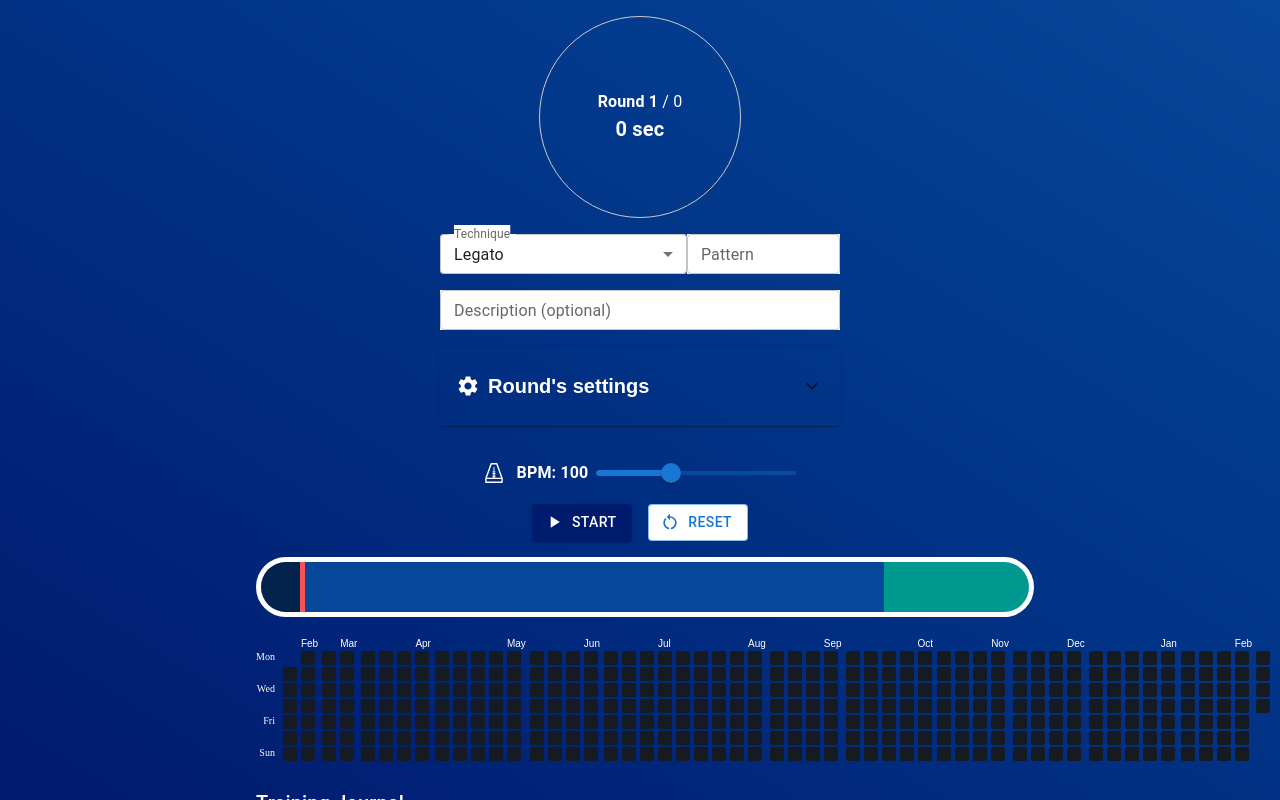
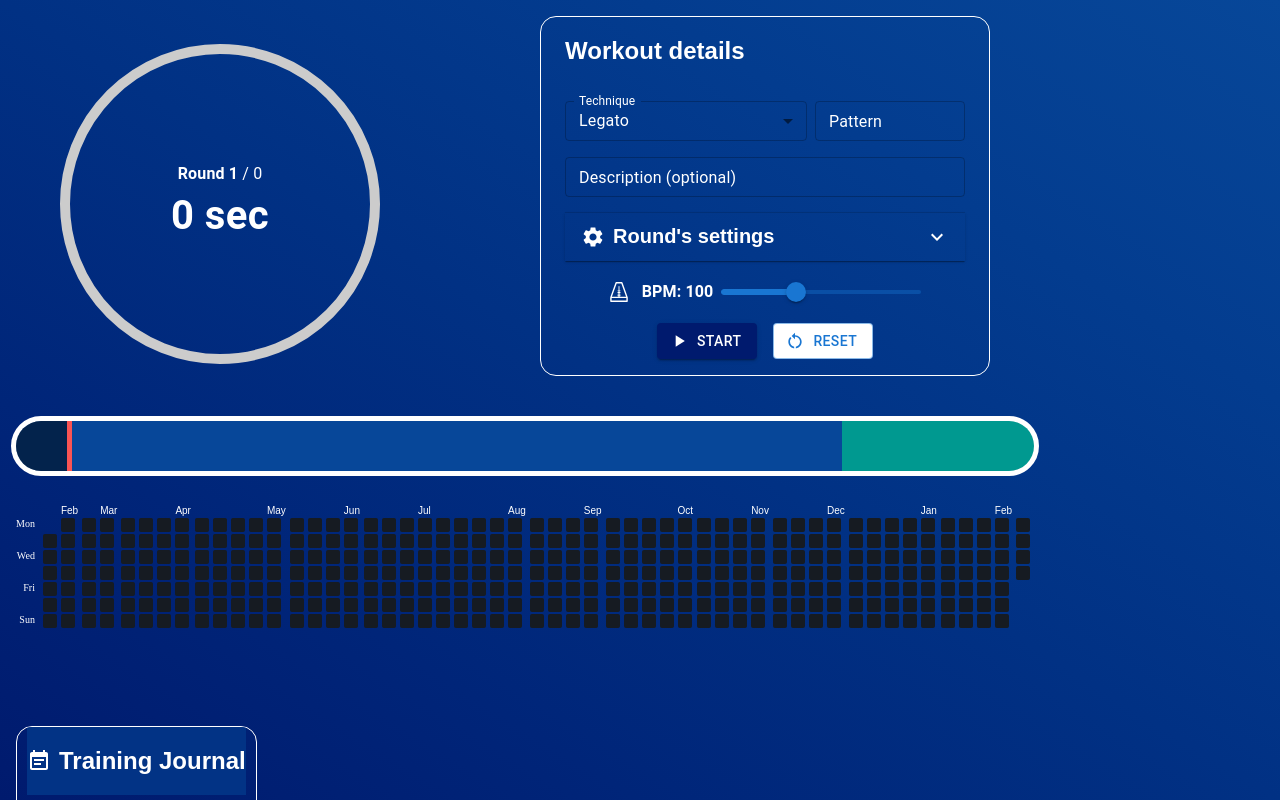
Before and after one commit to tsknoff/interval_timer, a React (Vite) app: page / in a window 1280 px wide. Built offline with nearby package versions, Linux system fonts and the light colour scheme.

Commit message:
layout improvements

```diff
--- a/src/App.tsx
+++ b/src/App.tsx
@@ -18,6 +18,7 @@ import {
 } from "@mui/material";
 import PlayArrowIcon from "@mui/icons-material/PlayArrow";
 import RestartAltIcon from "@mui/icons-material/RestartAlt";
+import EventNoteIcon from "@mui/icons-material/EventNote";
 
 import { TimerItem } from "./dataFlow/TimerListModel";
 import { RoundListModel } from "./dataFlow/RoundListModel";
@@ -214,23 +215,83 @@ export const App: React.FC = () => {
         overflow: "auto",
       }}
     >
-      <Box sx={{ width: "60vw", padding: "1rem", marginBottom: "2rem" }}>
-        <Box sx={{ marginBottom: "1rem" }}>
+      <Box
+        sx={{
+          padding: "1rem",
+          marginBottom: "2rem",
+          display: "flex",
+          flexDirection: "row",
+          gap: 10,
+          flexWrap: "wrap-reverse",
+        }}
+      >
+        {/* Journal */}
+        <Box
+          style={{
+            color: "white",
+            display: "flex",
+            flexDirection: "column",
+            alignItems: "center",
+            fontFamily: "sans-serif",
+            border: "1px solid white",
+            borderRadius: 16,
+            height: "calc(100vh - 10rem)",
+            overflowY: "scroll",
+            gap: 10,
+            padding: 10,
+            paddingTop: 0,
+          }}
+        >
+          <Box
+            style={{
+              alignContent: "center",
+              display: "flex",
+              alignItems: "center",
+              backgroundColor: "#023385",
+              width: "100%",
+              position: "sticky",
+              top: 0,
+              gap: 8,
+              zIndex: 1,
+            }}
+          >
+            <EventNoteIcon />
+            <h2>Training Journal</h2>
+          </Box>
+
+          {journal.length === 0 && <p>No records yet.</p>}
+          {journal
+            .sort((a, b) => b.date.localeCompare(a.date))
+            .map((rec, i) => (
+              <JournalNote key={i} journalRecord={rec} />
+            ))}
+        </Box>
+        <Box
+          sx={{
+            marginBottom: "1rem",
+            display: "flex",
+            flexDirection: "column",
+            alignItems: "center",
+            gap: 3,
+          }}
+        >
           <Box
             sx={{
               width: "100%",
               display: "flex",
               alignItems: "center",
-              flexDirection: "column",
-              gap: 2,
+              justifyContent: "center",
+              flexDirection: "row",
+              flexWrap: "wrap",
+              gap: 20,
             }}
           >
             <Box
               sx={{
                 borderRadius: "50%",
-                width: 200,
-                height: 200,
-                border: "1px solid #ccc",
+                width: 300,
+                height: 300,
+                border: "10px solid #ccc",
                 display: "flex",
                 justifyContent: "center",
                 alignItems: "center",
@@ -240,10 +301,10 @@ export const App: React.FC = () => {
               <Typography sx={{ color: "white" }}>
                 <strong>Round {roundIndex + 1}</strong> / {roundsTotal}
               </Typography>
-              <Typography sx={{ color: "white", fontSize: 20 }}>
+              <Typography sx={{ color: "white", fontSize: 30 }}>
                 <strong>{timerName}</strong>
               </Typography>
-              <Typography sx={{ color: "white", fontSize: 20 }}>
+              <Typography sx={{ color: "white", fontSize: 40 }}>
                 <strong>{secondsLeft} sec</strong>
               </Typography>
             </Box>
@@ -258,16 +319,29 @@ export const App: React.FC = () => {
                 alignItems: "stretch",
                 width: "100%",
                 maxWidth: 400,
+                border: "1px solid white",
+                borderRadius: 4,
+                fontFamily: "sans-serif",
+                color: "white",
+                paddingLeft: 3,
+                paddingRight: 3,
               }}
             >
+              <h2>Workout details</h2>
               <Box
                 style={{
                   display: "flex",
                   flexDirection: "row",
+                  gap: 8,
                 }}
               >
                 <FormControl fullWidth>
-                  <InputLabel sx={{ backgroundColor: "#fff" }}>
+                  <InputLabel
+                    style={{
+                      color: "white",
+                      backgroundColor: "transparent",
+                    }}
+                  >
                     Technique
                   </InputLabel>
                   <Select
@@ -277,8 +351,12 @@ export const App: React.FC = () => {
                     sx={{
                       backgroundColor: "white",
                     }}
-                    variant={"outlined"}
+                    variant="outlined"
                     size={"small"}
+                    style={{
+                      color: "white",
+                      backgroundColor: "transparent",
+                    }}
                   >
                     <MenuItem value="Warmup">Warmup</MenuItem>
                     <MenuItem value="Steps">Steps</MenuItem>
@@ -299,8 +377,11 @@ export const App: React.FC = () => {
                   size="small"
                   value={pattern}
                   onChange={(e) => setPattern(e.target.value)}
+                  InputLabelProps={{
+                    style: { color: "#fff" },
+                  }}
                   sx={{
-                    backgroundColor: "white",
+                    input: { color: "white" },
                   }}
                 />
               </Box>
@@ -311,14 +392,15 @@ export const App: React.FC = () => {
                 size="small"
                 value={description}
                 onChange={(e) => setDescription(e.target.value)}
+                InputLabelProps={{
+                  style: { color: "#fff" },
+                }}
                 sx={{
-                  backgroundColor: "white",
+                  input: { color: "white" },
                 }}
               />
               {/* Settings для редактирования rounds */}
               <Settings rounds={rounds} setRounds={setRounds} />
-            </Box>
-
               {/* BPM */}
               <Box
                 sx={{
@@ -353,6 +435,8 @@ export const App: React.FC = () => {
                   marginBottom: 2,
                   display: "flex",
                   flexDirection: "row",
+                  alignItems: "center",
+                  justifyContent: "center",
                   gap: 2,
                 }}
               >
@@ -374,6 +458,7 @@ export const App: React.FC = () => {
                 </Button>
               </Box>
             </Box>
+          </Box>
 
           <MultiRoundProgressBar
             rounds={rounds}
@@ -381,19 +466,7 @@ export const App: React.FC = () => {
             currentTimerIndex={timerIndex}
             timerRemaining={timerRemaining}
           />
-        </Box>
-
           <ActivityGrid journalRecords={journal} />
-
-        {/* Journal */}
-        <Box sx={{ color: "white", mt: 3 }}>
-          <Typography variant="h6" sx={{ color: "white" }}>
-            Training Journal
-          </Typography>
-          {journal.length === 0 && <p>No records yet.</p>}
-          {journal.map((rec, i) => (
-            <JournalNote key={i} journalRecord={rec} />
-          ))}
         </Box>
       </Box>
 
--- a/src/ui/ActivityGrid.tsx
+++ b/src/ui/ActivityGrid.tsx
@@ -188,7 +188,12 @@ export const ActivityGrid: FC<IActivityGridProps> = ({ journalRecords }) => {
   //  - под каждым столбцом (или нигде) — года, если нужно
 
   return (
-    <div style={{ display: "flex", color: "white" }}>
+    <div
+      style={{
+        display: "flex",
+        color: "white",
+      }}
+    >
       {/* Колонка с подписями дней (7 штук) */}
       <div style={{ marginRight: 8, marginTop: 18 }}>
         {dayLabels.map((label, idx) => (
--- a/src/ui/JournalNote.tsx
+++ b/src/ui/JournalNote.tsx
@@ -123,10 +123,12 @@ export const JournalNote: FC<IProps> = ({ journalRecord }) => {
 
   return (
     <Card
-      sx={{
+      style={{
         marginBottom: 2,
         backgroundColor: theme.palette.background.paper,
         color: theme.palette.text.primary,
+        width: 400,
+        minHeight: "fit-content",
       }}
     >
       <CardContent>
--- a/src/ui/Settings.tsx
+++ b/src/ui/Settings.tsx
@@ -13,7 +13,6 @@ import {
   Box,
   Button,
   IconButton,
-  Typography,
 } from "@mui/material";
 
 interface IProps {
@@ -91,9 +90,18 @@ export const Settings: React.FC<IProps> = ({ rounds, setRounds }) => {
       }}
     >
       <AccordionSummary
-        expandIcon={<ExpandMoreIcon />}
+        expandIcon={
+          <ExpandMoreIcon
+            style={{
+              color: "white",
+            }}
+          />
+        }
         aria-controls="panel1-content"
         id="panel1-header"
+        style={{
+          height: 48,
+        }}
       >
         <Box
           style={{
```
Lines whose indentation alone changed are shown as unchanged.
